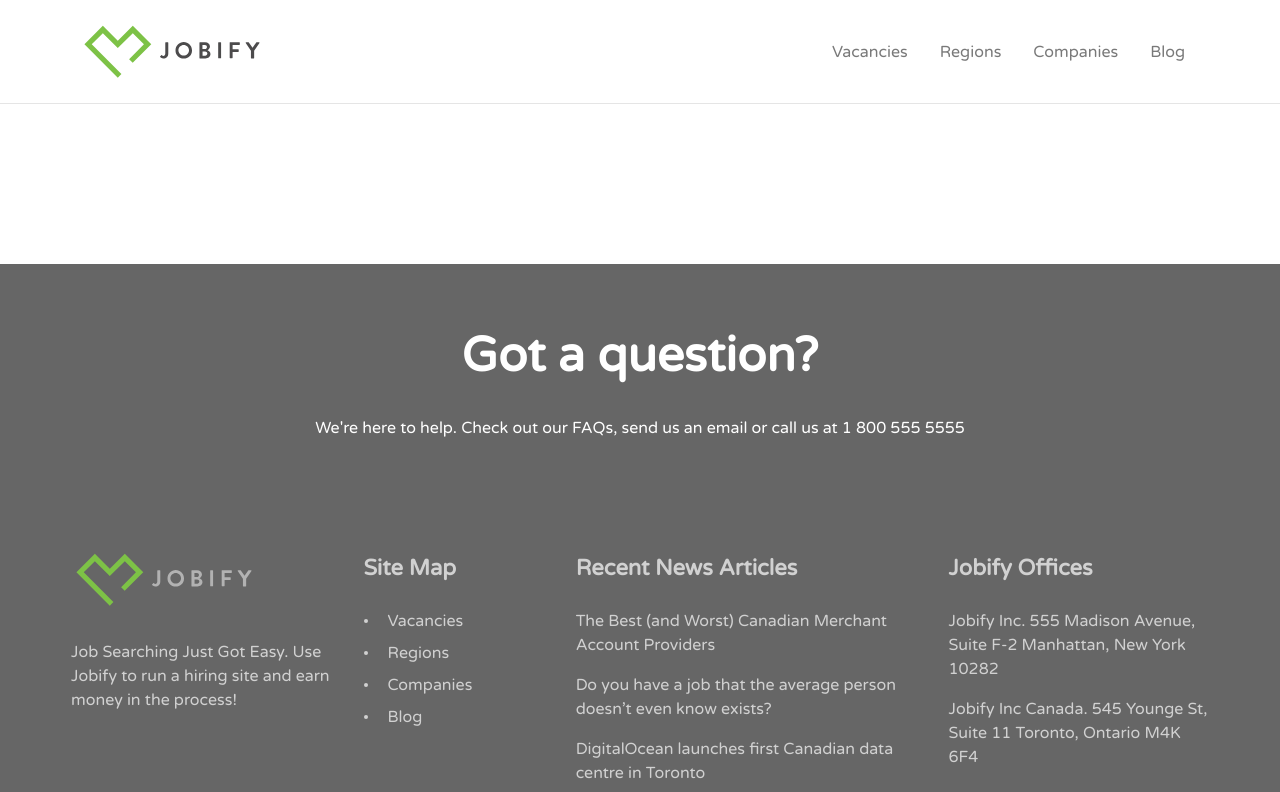
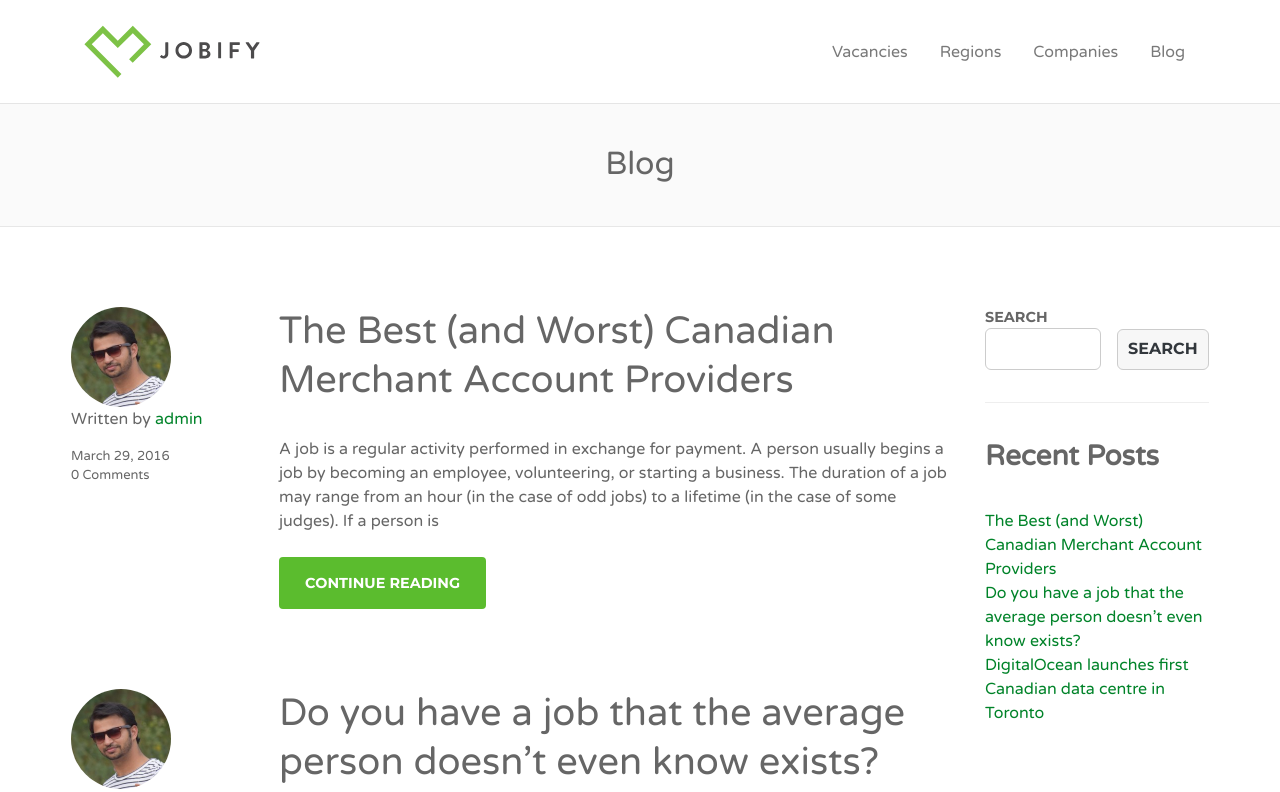
Before and after one commit to Ragima88/jobify, a React (Vite) app: page /blog in a window 1280 px wide. Shown: the top 792 px of the page. Built offline with nearby package versions, Linux system fonts and the light colour scheme.

Commit message:
Blog Section completed

```diff
--- a/src/components/BlogAside/BlogAside.jsx
+++ b/src/components/BlogAside/BlogAside.jsx
@@ -6,7 +6,7 @@ const BlogAside = () => {
     <aside>
       <form>
         <div className="search-form">
-          <label for="search">Search</label>
+          <label htmlFor="search">Search</label>
           <input type="text" id="search" name="search" />
         </div>
         <button className="search-button">Search</button>
--- a/src/components/BlogAside/blog-aside.scss
+++ b/src/components/BlogAside/blog-aside.scss
@@ -1,8 +1,10 @@
 @import "../../styles/mixins";
 @import "../../styles/colors";
+
 aside {
   @include flex(column, flex-start, flex-start, 16rem);
   flex: none;
+  padding: 0 1rem;
   form {
     @include flex(row, flex-end, flex-start);
     margin-bottom: 2rem;
--- /dev/null
+++ b/src/components/BlogAuthor/BlogAuthor.jsx
@@ -0,0 +1,17 @@
+import "./blog-author.scss";
+import author from "../../assets/images/author.jpeg";
+import Image from "./../Image/Image";
+const BlogAuthor = () => {
+  return (
+    <div className="blog-post-author">
+      <Image className={"blog-post-author-img"} src={author} />
+      <div className="blog-post-author-desc">
+        Written by <a href={""}>admin</a>
+      </div>
+      <div className="blog-post-author-text">March 29, 2016</div>
+      <div className="blog-post-author-text">0 Comments</div>
+    </div>
+  );
+};
+
+export default BlogAuthor;
--- /dev/null
+++ b/src/components/BlogAuthor/blog-author.scss
@@ -0,0 +1,21 @@
+@import "../../styles/mixins";
+.blog-post-author {
+  @include flex(column, flex-start, center, 13rem);
+  flex: none;
+  padding: 0 1rem;
+  .blog-post-author-img {
+    width: 6.25rem;
+    height: 6.25rem;
+    border-radius: 50%;
+    overflow: hidden;
+  }
+  .blog-post-author-desc {
+    margin-bottom: 1rem;
+    & a {
+      color: #008329;
+    }
+  }
+  .blog-post-author-text {
+    font-size: 0.8125rem;
+  }
+}
--- a/src/components/CommentForm/CommentForm.jsx
+++ b/src/components/CommentForm/CommentForm.jsx
@@ -6,24 +6,24 @@ const CommentForm = ({ style }) => {
       <h2 className="comment-form-title">Leave a Reply</h2>
       <form>
         <div className="form-group">
-          <label for="comment">Comment *</label>
+          <label htmlFor="comment">Comment *</label>
           <textarea type="text" id="comment" name="comment" rows="8" />
         </div>
         <div className="form-group">
-          <label for="name">Name *</label>
+          <label htmlFor="name">Name *</label>
           <input type="text" id="name" name="name" />
         </div>
         <div className="form-group">
-          <label for="email">Email *</label>
+          <label htmlFor="email">Email *</label>
           <input type="email" id="email" name="email" />
         </div>
         <div className="form-group">
-          <label for="site">Website</label>
+          <label htmlFor="site">Website</label>
           <input type="text" id="site" name="site" />
         </div>
         <div className="form-group checkbox-group">
           <input type="checkbox" id="checkbox" />
-          <label for="checkbox">
+          <label htmlFor="checkbox">
             Save my name, email, and website in this browser for the next time I
             comment.
           </label>
--- a/src/components/GreenButton/GreenButton.jsx
+++ b/src/components/GreenButton/GreenButton.jsx
@@ -1,9 +1,9 @@
 import { Link } from "react-router-dom";
 import "./green-button.scss";
 
-const GreenButton = ({ src, text }) => {
+const GreenButton = ({ src, text, className }) => {
   return (
-    <Link className={"green-button"} to={src}>
+    <Link className={`green-button ${className}`} to={src}>
       {text}
     </Link>
   );
--- a/src/pages/Blog/Blog.jsx
+++ b/src/pages/Blog/Blog.jsx
@@ -1,10 +1,48 @@
+import BlogAside from "../../components/BlogAside/BlogAside";
+import BlogAuthor from "../../components/BlogAuthor/BlogAuthor";
+import GreenButton from "../../components/GreenButton/GreenButton";
 import Section from "../../components/Section/Section";
 import "./blog.scss";
 
 const Blog = () => {
+  const card = [
+    {
+      id: 1,
+      title: "The Best (and Worst) Canadian Merchant Account Providers",
+      desc: "A job is a regular activity performed in exchange for payment. A person usually begins a job by becoming an employee, volunteering, or starting a business. The duration of a job may range from an hour (in the case of odd jobs) to a lifetime (in the case of some judges). If a person is",
+    },
+    {
+      id: 2,
+      title:
+        "Do you have a job that the average person doesn’t even know exists?",
+      desc: "A job is a regular activity performed in exchange for payment. A person usually begins a job by becoming an employee, volunteering, or starting a business. The duration of a job may range from an hour (in the case of odd jobs) to a lifetime (in the case of some judges). If a person is",
+    },
+  ];
   return (
     <div className="blog-page">
-      <Section className="blog-section"></Section>
+      <Section className="blog-heading-section">
+        <h1>Blog</h1>
+      </Section>
+      <Section className={"blog-section"}>
+        <div className="blog-cards">
+          {card.map((item) => {
+            return (
+              <div key={item.id} className="blog-card">
+                <BlogAuthor />
+                <div className="blog-content">
+                  <h2>{item.title}</h2>
+                  <p>{item.desc}</p>
+                  <GreenButton
+                    className={"blog-button"}
+                    text={"Continue reading"}
+                  />
+                </div>
+              </div>
+            );
+          })}
+        </div>
+        <BlogAside />
+      </Section>
     </div>
   );
 };
--- a/src/pages/Blog/blog.scss
+++ b/src/pages/Blog/blog.scss
@@ -0,0 +1,46 @@
+@import "../../styles/mixins";
+
+.blog-page {
+  @include flex(column, center, center);
+  .blog-heading-section {
+    background-color: #fafafa;
+    border-bottom: 1px solid rgba(204, 204, 204, 0.41);
+
+    &-in {
+      padding: 2.5rem 0;
+      h1 {
+        font-size: 2rem;
+        line-height: 1.3;
+        font-weight: 400;
+      }
+    }
+  }
+  .blog-section {
+    &-in {
+      @include flex(row, flex-start, flex-start);
+      padding: 5rem 0;
+      .blog-cards {
+        @include flex(column, flex-start, flex-start);
+        .blog-card {
+          @include flex(row, flex-start, flex-start);
+          .blog-content {
+            @include flex(column, flex-start, flex-start);
+            padding: 0 1rem;
+            h2 {
+              font-size: 2.375rem;
+              line-height: 1.3;
+              font-weight: 400;
+              margin-bottom: 2rem;
+            }
+            p {
+              margin-bottom: 1.5rem;
+            }
+            .blog-button {
+              margin-bottom: 5rem;
+            }
+          }
+        }
+      }
+    }
+  }
+}
--- a/src/pages/BlogPost/BlogPost.jsx
+++ b/src/pages/BlogPost/BlogPost.jsx
@@ -1,24 +1,16 @@
 import "./blog-post.scss";
 import Section from "../../components/Section/Section";
 import Image from "../../components/Image/Image";
-import author from "../../assets/images/author.jpeg";
 import blogImage from "../../assets/images/blog-image.jpg";
 import CommentForm from "../../components/CommentForm/CommentForm";
-import { Link } from "react-router-dom";
 import BlogAside from "../../components/BlogAside/BlogAside";
+import BlogAuthor from "../../components/BlogAuthor/BlogAuthor";
 
 const BlogPost = () => {
   return (
     <div className="blog-post-page">
       <Section className={"blog-post-section"}>
-        <div className="blog-post-author">
-          <Image className={"blog-post-author-img"} src={author} />
-          <div className="blog-post-author-desc">
-            Written by <a href={""}>admin</a>
-          </div>
-          <div className="blog-post-author-text">March 29, 2016</div>
-          <div className="blog-post-author-text">0 Comments</div>
-        </div>
+        <BlogAuthor />
         <article>
           <Image className={"blog-post-pic"} src={blogImage} />
           <h1 className="blog-post-title">
--- a/src/pages/BlogPost/blog-post.scss
+++ b/src/pages/BlogPost/blog-post.scss
@@ -5,26 +5,7 @@
   &-in {
     @include flex(row, flex-start, center);
     padding: 5rem 0;
-    .blog-post-author {
-      @include flex(column, flex-start, center, 13rem);
-      flex: none;
-      padding: 0 1rem;
-      .blog-post-author-img {
-        width: 6.25rem;
-        height: 6.25rem;
-        border-radius: 50%;
-        overflow: hidden;
-      }
-      .blog-post-author-desc {
-        margin-bottom: 1rem;
-        & a {
-          color: #008329;
-        }
-      }
-      .blog-post-author-text {
-        font-size: 0.8125rem;
-      }
-    }
+
     article {
       @include flex(column, flex-start, flex-start);
       padding: 0 1rem;
```
